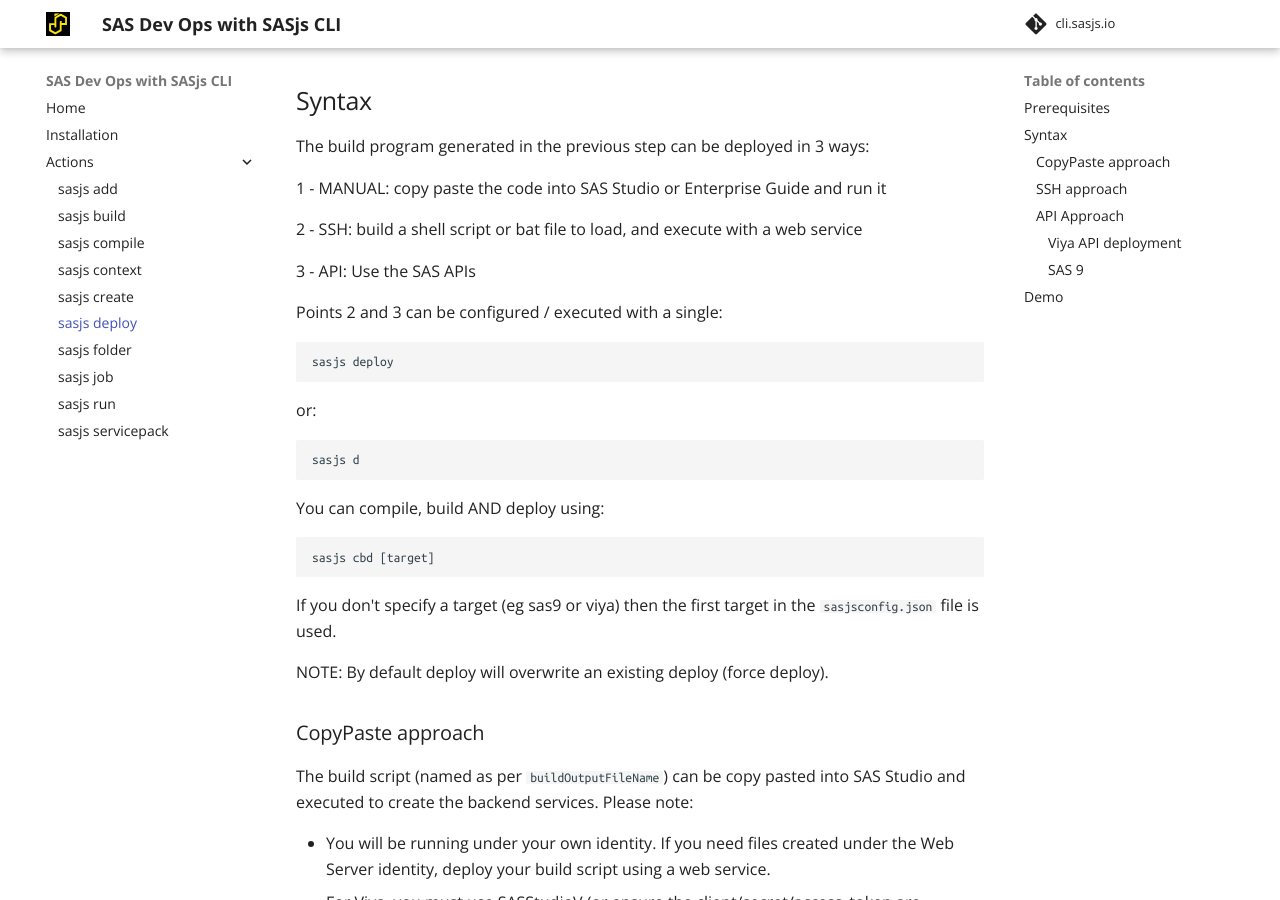
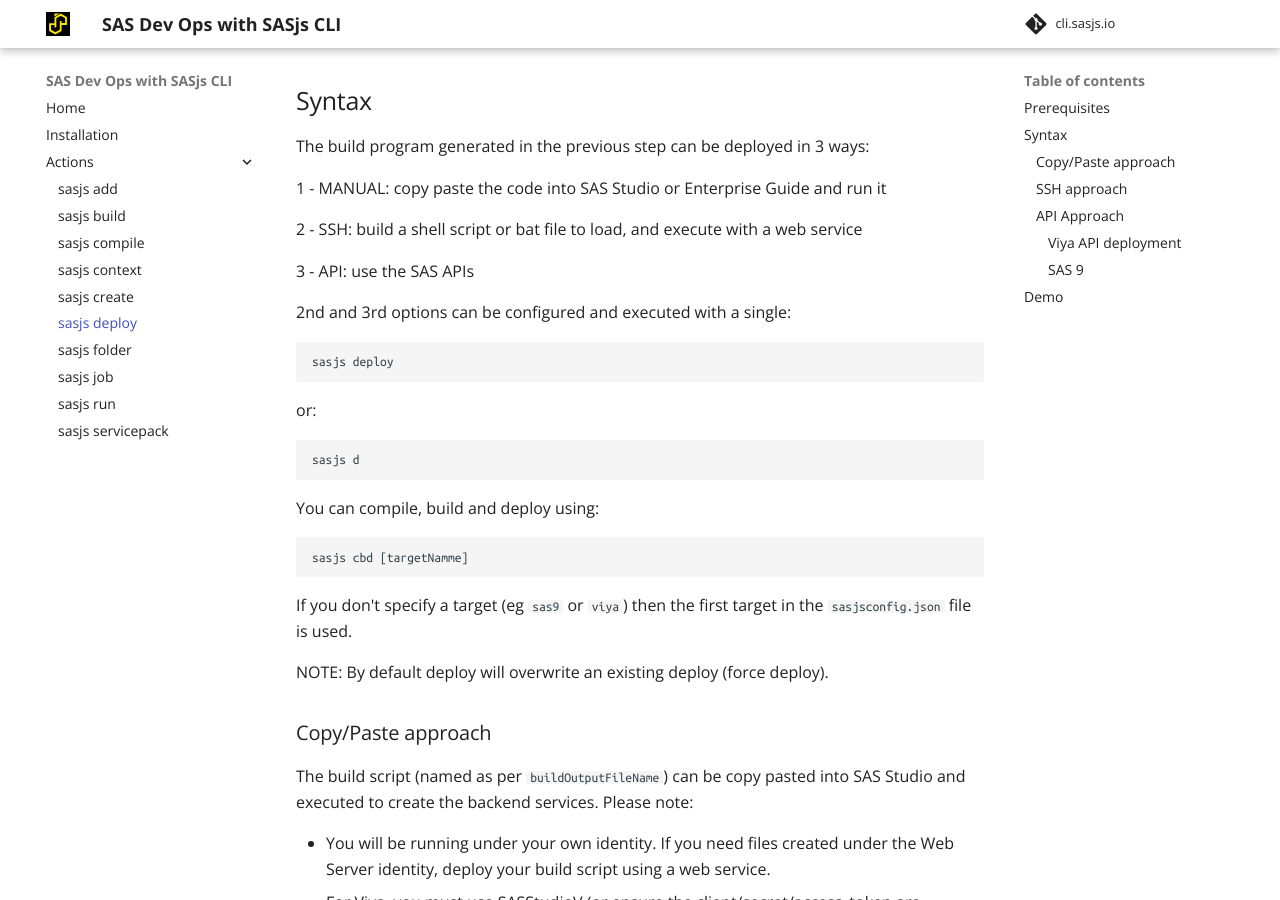
Before and after one commit to sasjs/cli.sasjs.io, an MkDocs documentation site: the page built from docs/deploy.md, in a window 1280 px wide and 900 px high, scrolled down 290 px. Built offline with MkDocs 1.6.1 and Material for MkDocs 9.7.7, drawn with Linux system fonts in a browser that asks for light colours.

Commit message:
deploy page: corrections

````diff
--- a/docs/deploy.md
+++ b/docs/deploy.md
@@ -21,9 +21,9 @@
 
 2 - SSH: build a shell script or bat file to load, and execute with a web service
 
-3 - API: Use the SAS APIs
+3 - API: use the SAS APIs
 
-Points 2 and 3 can be configured / executed with a single:
+2nd and 3rd options can be configured and executed with a single:
 
 ```
 sasjs deploy
@@ -33,15 +33,15 @@
 sasjs d
 ```
 
-You can compile, build AND deploy using:
+You can compile, build and deploy using:
 ```
-sasjs cbd [target]
+sasjs cbd [targetNamme]
 ```
-If you don't specify a target (eg sas9 or viya) then the first target in the `sasjsconfig.json` file is used.
+If you don't specify a target (eg `sas9` or `viya`) then the first target in the `sasjsconfig.json` file is used.
 
 NOTE: By default deploy will overwrite an existing deploy (force deploy).
 
-### CopyPaste approach
+### Copy/Paste approach
 The build script (named as per `buildOutputFileName`) can be copy pasted into SAS Studio and executed to create the backend services.  Please note:
 
 * You will be running under your own identity.  If you need files created under the Web Server identity, deploy your build script using a web service.
````
